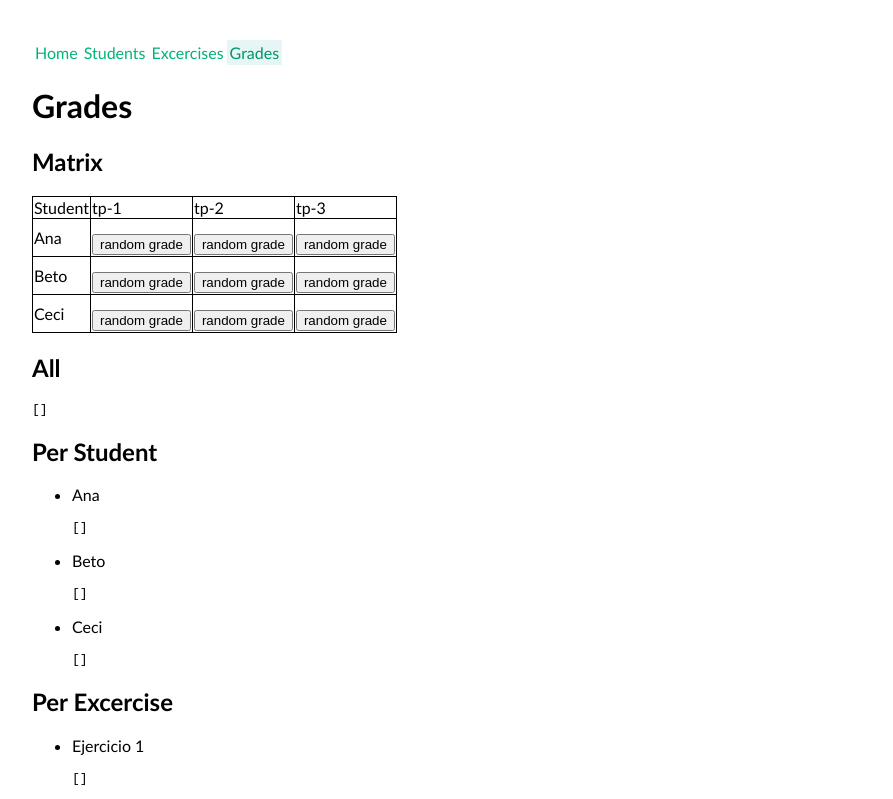
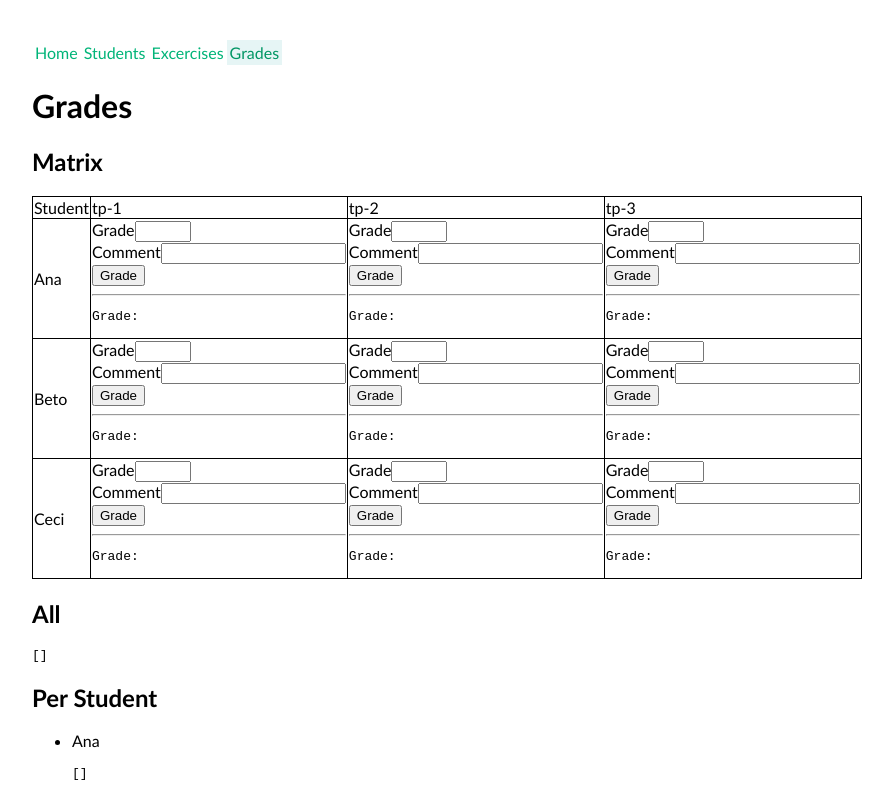
Before and after one commit to tehuel/vue-grade-helper, a Vue app: page /grades in a window 1280 px wide. Shown: the top 799 px of the page, without its empty margins (158-1051 px from the left). Built offline with nearby package versions, Linux system fonts and the light colour scheme.

Commit message:
addGradeForm

```diff
--- /dev/null
+++ b/src/components/AddGradeForm.vue
@@ -0,0 +1,44 @@
+<script setup>
+import { ref } from 'vue'
+import { useGradesStore } from '@/stores/grades';
+
+const { studentId, excerciseId } = defineProps(['studentId', 'excerciseId'])
+
+const { addGrade } = useGradesStore()
+
+const EMPTY_GRADE = {
+  number: '',
+  comment: ''
+}
+
+const grade = ref({ ...EMPTY_GRADE })
+
+function handleSubmit() {
+  addGrade(
+    studentId,
+    excerciseId,
+    { ...grade.value }
+  )
+  // reset current grade
+  grade.value = { ...EMPTY_GRADE }
+}
+
+const uniqueName = `${studentId}-${excerciseId}`.toLocaleLowerCase();
+
+</script>
+
+<template>
+  <form @submit.prevent="handleSubmit">
+    <div>
+      <label :for="`${uniqueName}-number`">Grade</label>
+      <input type="number" min="1" max="10" :id="`${uniqueName}-number`" v-model="grade.number" />
+    </div>
+
+    <div>
+      <label :for="`${uniqueName}-comment`">Comment</label>
+      <input type="text" :id="`${uniqueName}-comment`" v-model="grade.comment" />
+    </div>
+
+    <button type="submit">Grade</button>
+  </form>
+</template>
--- a/src/components/GradesStudentsMatrix.vue
+++ b/src/components/GradesStudentsMatrix.vue
@@ -3,22 +3,12 @@ import { storeToRefs } from 'pinia'
 import { useGradesStore } from '../stores/grades'
 import { useStudentsStore } from '../stores/students'
 import { useExcercisesStore } from '../stores/excercises'
+import AddGradeForm from './AddGradeForm.vue'
 
-const { addGrade, getGradeForStudentAndExcercise } = useGradesStore()
+const { getGradeForStudentAndExcercise } = useGradesStore()
 const { list: studentsList } = storeToRefs(useStudentsStore())
 const { list: excercisesList } = storeToRefs(useExcercisesStore())
 
-const COMMENTS_LIST = ['good', 'bad', 'excellent']
-
-const updateGrade = (student, excercise) => {
-  const number = Math.ceil(Math.random() * 10)
-  const comment = COMMENTS_LIST.at(Math.floor(Math.random() * COMMENTS_LIST.length))
-  const grade = {
-    number,
-    comment
-  }
-  addGrade(student.firstName, excercise.path, grade)
-}
 </script>
 
 <template>
@@ -30,8 +20,9 @@ const updateGrade = (student, excercise) => {
     <tr v-for="st in studentsList" :key="st">
       <td>{{ st.firstName }}</td>
       <td v-for="ex in excercisesList" :key="{ ...ex, ...st }">
-        <pre>{{ getGradeForStudentAndExcercise(st.firstName, ex.path) }}</pre>
-        <button @click="updateGrade(st, ex)">random grade</button>
+        <add-grade-form :studentId="st.firstName" :excerciseId="ex.path" />
+        <hr>
+        <pre>Grade: {{ getGradeForStudentAndExcercise(st.firstName, ex.path) }}</pre>
       </td>
     </tr>
   </table>
```
